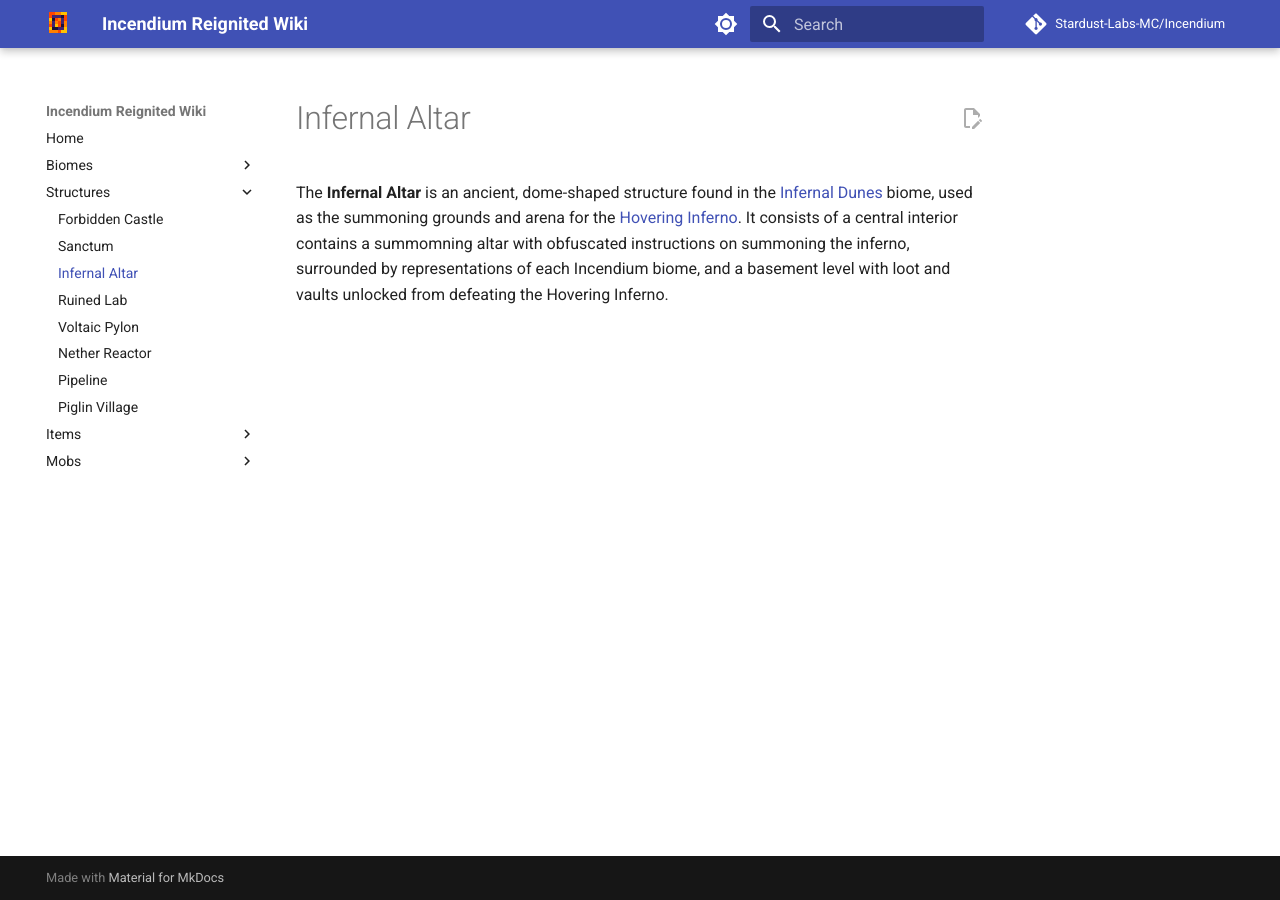
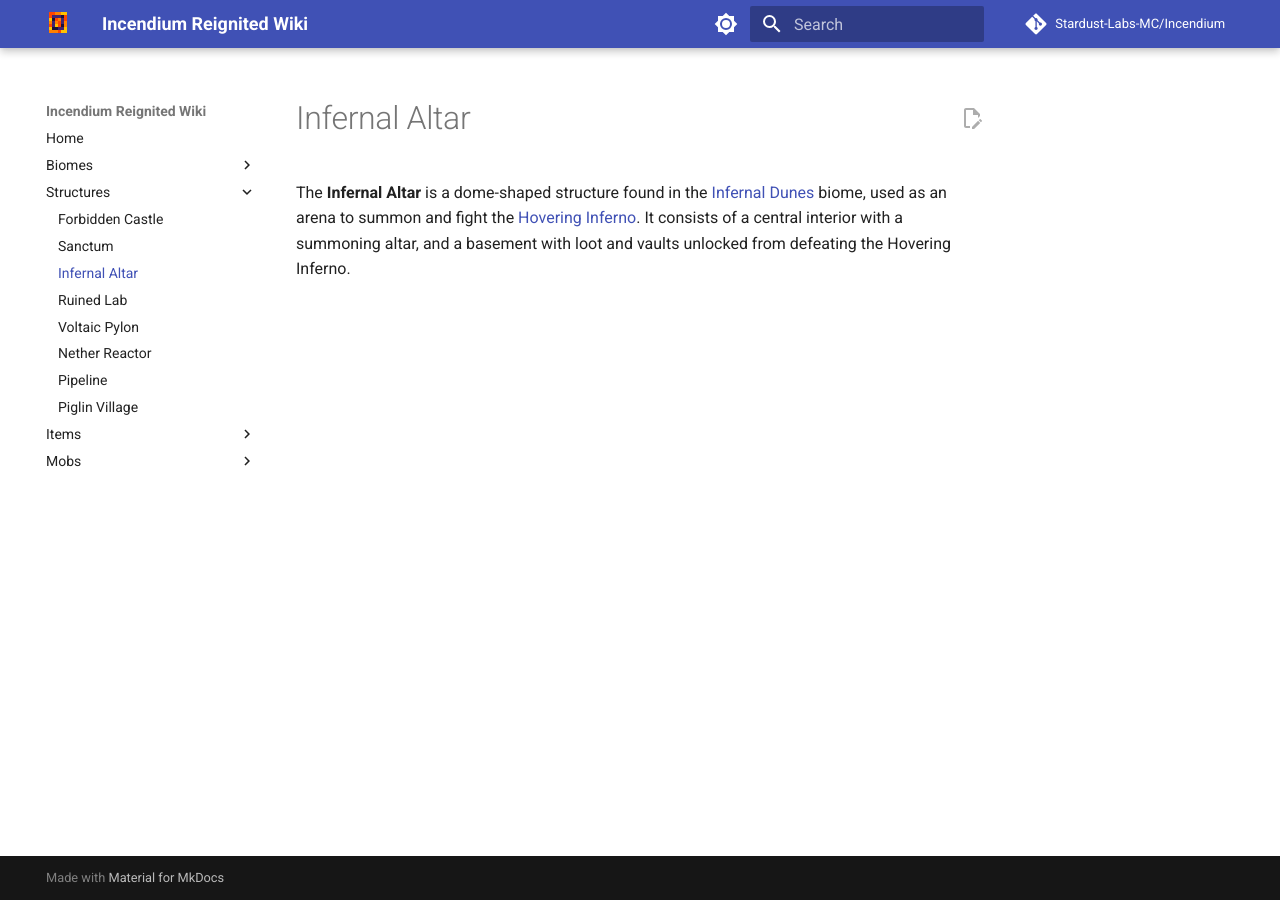
Before and after one commit to Stardust-Labs-MC/incendium-wiki, an MkDocs documentation site: the page built from docs/structures/infernal-altar.md, in a window 1280 px wide. Built offline with MkDocs 1.6.1 and Material for MkDocs 9.7.7, drawn with Linux system fonts in a browser that asks for light colours; comment, search, counter and statistics services are not loaded.

Commit message:
Update infernal-altar.md

```diff
--- a/docs/structures/infernal-altar.md
+++ b/docs/structures/infernal-altar.md
@@ -1,3 +1,3 @@
 # Infernal Altar
 
-The **Infernal Altar** is an ancient, dome-shaped structure found in the [Infernal Dunes](https://stardust-labs-mc.github.io/incendium-wiki/biomes/voltaic-heap/) biome, used as the summoning grounds and arena for the [Hovering Inferno](https://stardust-labs-mc.github.io/incendium-wiki/bossess/hovering-inferno/). It consists of a central interior contains a summomning altar with obfuscated instructions on summoning the inferno, surrounded by representations of each Incendium biome, and a basement level with loot and vaults unlocked from defeating the Hovering Inferno.
+The **Infernal Altar** is a dome-shaped structure found in the [Infernal Dunes](https://stardust-labs-mc.github.io/incendium-wiki/biomes/voltaic-heap/) biome, used as an arena to summon and fight the [Hovering Inferno](https://stardust-labs-mc.github.io/incendium-wiki/bossess/hovering-inferno/). It consists of a central interior with a summoning altar, and a basement with loot and vaults unlocked from defeating the Hovering Inferno.
```
